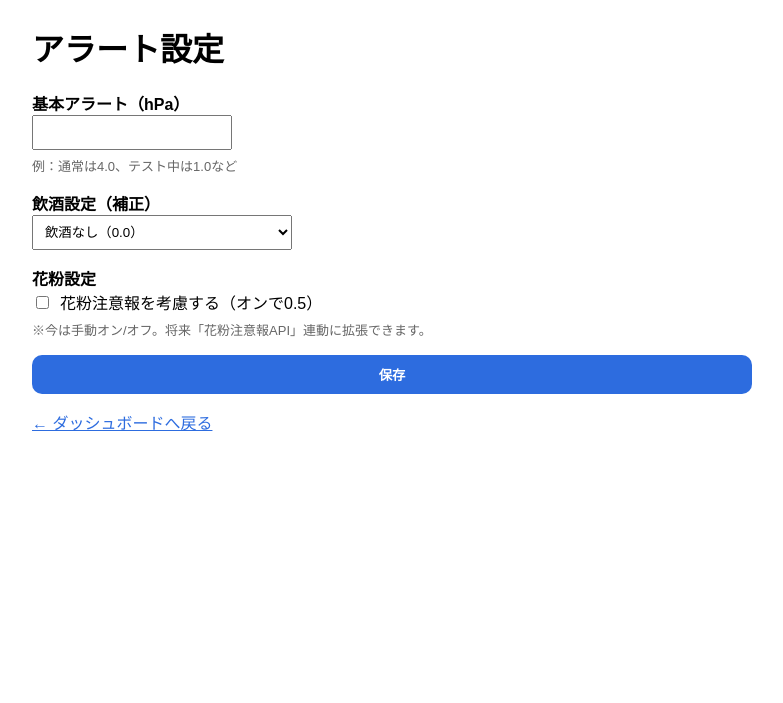
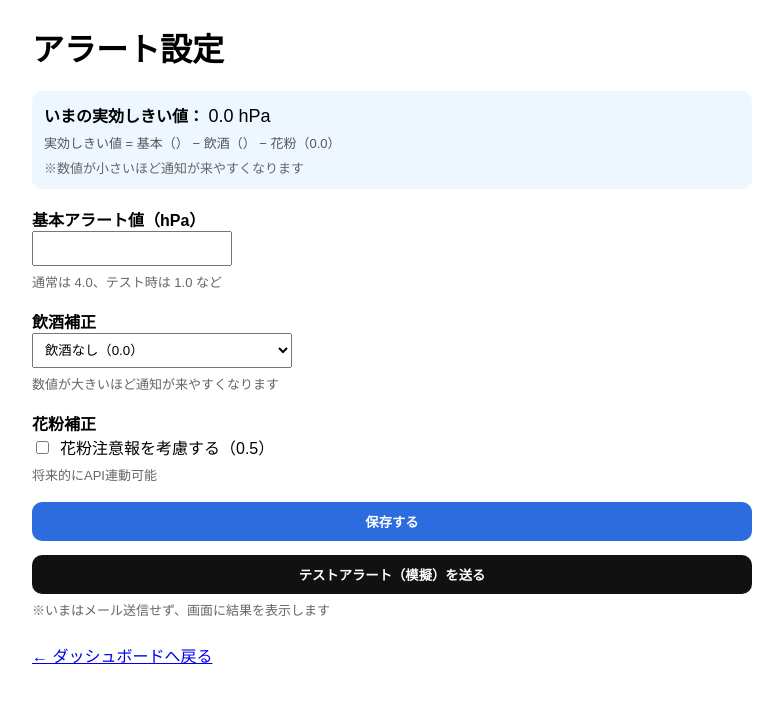
Before and after one commit to 2co2co0417/P-Alert, a Flask app: template templates/settei.html in a window 1280 px wide. Shown: the top 703 px of the page, without its empty margins (248-1031 px from the left). Run offline with Flask 3, Linux system fonts and the light colour scheme; the template is opened without the code that fills it, so the values that code supplies are empty.

Commit message:
アラート設定

```diff
--- a/app.py
+++ b/app.py
@@ -406,44 +406,7 @@
     conn.commit()
     conn.close()
     print("night-forecast-alert: done")
-@app.route("/settings", methods=["GET", "POST"])
-def settings():
-    user_id = session.get("user_id")
-    if not user_id:
-        return redirect("/login")
 
-    if request.method == "POST":
-        base_threshold = float(request.form.get("base_threshold", "4.0"))
-
-        drink_choice = request.form.get("drink_choice", "none")
-        drink_map = {
-            "none": 0.0,
-            "shochu": 0.5,
-            "beer_whisky": 1.0,
-            "wine": 1.5,
-        }
-        drink_offset = drink_map.get(drink_choice, 0.0)
-
-        pollen_enabled = 1 if request.form.get("pollen_enabled") == "on" else 0
-        pollen_offset = 0.5 if pollen_enabled else 0.0
-
-        db = get_db()
-        db.execute("""
-            UPDATE user_settings
-               SET base_threshold = ?,
-                   drink_offset = ?,
-                   pollen_enabled = ?,
-                   pollen_offset = ?,
-                   updated_at = datetime('now')
-             WHERE user_id = ?
-        """, (base_threshold, drink_offset, pollen_enabled, pollen_offset, user_id))
-        db.commit()
-        db.close()
-
-        return redirect("/settings")
-
-    s = get_user_settings(user_id)
-    return render_template("settings.html", s=s)
 # =========================
 # Main
 # =========================
--- a/settei.py
+++ b/settei.py
@@ -1,7 +1,73 @@
-from flask import Blueprint, render_template
+import sqlite3
+from flask import Blueprint, render_template, request, redirect, session, flash
 
 settei_bp = Blueprint("settei", __name__, url_prefix="/settei")
 
-@settei_bp.route("/")
+DB_PATH = "mvp.db"  # あなたのDB名に合わせる
+
+def calc_effective_threshold(s):
+    base_t = float(s["base_threshold"])
+    drink = float(s["drink_offset"])
+    pollen = float(s["pollen_offset"]) if int(s["pollen_enabled"]) == 1 else 0.0
+    effective = base_t - drink - pollen
+    # 下限（暴発防止）※好みで0.0でもOK
+    return max(effective, 0.5)
+def get_db():
+    conn = sqlite3.connect(DB_PATH)
+    conn.row_factory = sqlite3.Row
+    return conn
+def calc_effective_threshold(s):
+    """
+    実効しきい値 = 基本 - 飲酒 - 花粉(オン時)
+    s は sqlite3.Row を想定（s["base_threshold"] で取れる）
+    """
+    base_t = float(s["base_threshold"])
+    drink = float(s["drink_offset"])
+    pollen = float(s["pollen_offset"]) if int(s["pollen_enabled"]) == 1 else 0.0
+    effective = base_t - drink - pollen
+
+    # 暴発防止（好みで 0.0 にしてもOK）
+    return max(effective, 0.5)
+def get_user_settings(user_id):
+    db = get_db()
+    row = db.execute(
+        "SELECT * FROM user_settings WHERE user_id = ?",
+        (user_id,)
+    ).fetchone()
+
+    if row is None:
+        db.execute("INSERT INTO user_settings (user_id) VALUES (?)", (user_id,))
+        db.commit()
+        row = db.execute(
+            "SELECT * FROM user_settings WHERE user_id = ?",
+            (user_id,)
+        ).fetchone()
+
+    db.close()
+    return row
+
+@settei_bp.route("/", methods=["GET", "POST"])
 def settei_home():
-    return render_template("settei.html")
+    user_id = session.get("user_id")
+    if not user_id:
+        return redirect("/login")
+
+    if request.method == "POST":
+        ...
+        return redirect("/settei/")
+
+    s = get_user_settings(user_id)
+    effective = calc_effective_threshold(s)
+    return render_template("settei.html", s=s, effective=effective)
+@settei_bp.route("/test-alert", methods=["POST"])
+def test_alert():
+    user_id = session.get("user_id")
+    if not user_id:
+        return redirect("/login")
+
+    s = get_user_settings(user_id)
+    effective = calc_effective_threshold(s)
+
+    # いまは「テストしたよ」だけ（安全）
+    flash(f"✅ テストアラート（模擬）: 現在の実効しきい値は {effective:.1f} hPa です。")
+    return redirect("/settei/")
--- a/templates/settei.html
+++ b/templates/settei.html
@@ -5,53 +5,99 @@
   <meta name="viewport" content="width=device-width, initial-scale=1">
   <title>アラート設定 - P-Alert</title>
 </head>
+
 <body style="font-family:sans-serif; max-width:720px; margin:24px auto; padding:0 16px;">
+
   <h1>アラート設定</h1>
 
   {% with messages = get_flashed_messages() %}
     {% if messages %}
-      <div style="background:#f5f5f5; padding:12px; border-radius:8px; margin:12px 0;">
+      <div style="background:#f5f5f5; padding:12px; border-radius:8px; margin-bottom:16px;">
         {{ messages[0] }}
       </div>
     {% endif %}
   {% endwith %}
 
-  <form method="post" style="display:grid; gap:16px;">
+  <!-- いまの実効しきい値（落ちない保険つき） -->
+  <div style="background:#eef6ff; padding:12px; border-radius:10px; margin:12px 0 18px;">
+    <b>いまの実効しきい値：</b>
+    <span style="font-size:18px;">
+      {{ "%.1f"|format(effective|default(0.0)) }} hPa
+    </span>
+
+    <div style="font-size:13px; color:#555; margin-top:6px;">
+      実効しきい値 = 基本（{{ s.base_threshold }}） − 飲酒（{{ s.drink_offset }}）
+      {% if s.pollen_enabled == 1 %}
+        − 花粉（{{ s.pollen_offset }}）
+      {% else %}
+        − 花粉（0.0）
+      {% endif %}
+    </div>
+
+    <div style="font-size:13px; color:#666; margin-top:6px;">
+      ※数値が小さいほど通知が来やすくなります
+    </div>
+  </div>
+
+  <!-- 保存フォーム -->
+  <form method="POST" action="{{ url_for('settei.settei_home') }}" style="display:grid; gap:18px;">
+
     <div>
-      <label><b>基本アラート（hPa）</b></label><br>
-      <input type="number" step="0.1" name="base_threshold" value="{{ s.base_threshold }}" style="width:180px; padding:8px;">
-      <div style="color:#666; font-size:13px; margin-top:6px;">
-        例：通常は4.0、テスト中は1.0など
+      <label><b>基本アラート値（hPa）</b></label><br>
+      <input type="number" step="0.1" name="base_threshold"
+             value="{{ s.base_threshold }}" style="padding:8px; width:180px;">
+      <div style="font-size:13px; color:#666; margin-top:6px;">
+        通常は 4.0、テスト時は 1.0 など
       </div>
     </div>
 
     <div>
-      <label><b>飲酒設定（補正）</b></label><br>
+      <label><b>飲酒補正</b></label><br>
       {% set d = s.drink_offset %}
       <select name="drink_choice" style="padding:8px; width:260px;">
         <option value="none" {% if d == 0.0 %}selected{% endif %}>飲酒なし（0.0）</option>
         <option value="shochu" {% if d == 0.5 %}selected{% endif %}>焼酎（0.5）</option>
-        <option value="beer_whisky" {% if d == 1.0 %}selected{% endif %}>ビール/ウイスキー（1.0）</option>
+        <option value="beer_whisky" {% if d == 1.0 %}selected{% endif %}>ビール / ウイスキー（1.0）</option>
         <option value="wine" {% if d == 1.5 %}selected{% endif %}>ワイン（1.5）</option>
       </select>
+      <div style="font-size:13px; color:#666; margin-top:6px;">
+        数値が大きいほど通知が来やすくなります
+      </div>
     </div>
 
     <div>
-      <label><b>花粉設定</b></label><br>
+      <label><b>花粉補正</b></label><br>
       <label style="display:flex; align-items:center; gap:8px;">
-        <input type="checkbox" name="pollen_enabled" {% if s.pollen_enabled == 1 %}checked{% endif %}>
-        花粉注意報を考慮する（オンで0.5）
+        <input type="checkbox" name="pollen_enabled"
+               {% if s.pollen_enabled == 1 %}checked{% endif %}>
+        花粉注意報を考慮する（0.5）
       </label>
-      <div style="color:#666; font-size:13px; margin-top:6px;">
-        ※今は手動オン/オフ。将来「花粉注意報API」連動に拡張できます。
+      <div style="font-size:13px; color:#666; margin-top:6px;">
+        将来的にAPI連動可能
       </div>
     </div>
 
-    <button type="submit" style="padding:10px 14px; border:0; border-radius:10px; background:#2d6cdf; color:white; font-weight:700;">
-      保存
+    <button type="submit"
+      style="padding:10px; background:#2d6cdf; color:white; border:0; border-radius:10px; font-weight:bold;">
+      保存する
     </button>
 
-    <a href="/" style="color:#2d6cdf;">← ダッシュボードへ戻る</a>
   </form>
+
+  <!-- テストアラート（別フォーム） -->
+  <form method="POST" action="{{ url_for('settei.test_alert') }}" style="margin-top:14px;">
+    <button type="submit"
+      style="padding:10px; width:100%; background:#111; color:white; border:0; border-radius:10px; font-weight:bold;">
+      テストアラート（模擬）を送る
+    </button>
+    <div style="font-size:13px; color:#666; margin-top:6px;">
+      ※いまはメール送信せず、画面に結果を表示します
+    </div>
+  </form>
+
+  <div style="margin-top:24px;">
+    <a href="/">← ダッシュボードへ戻る</a>
+  </div>
+
 </body>
 </html>
```
Also changed, not shown: mvp.db.
